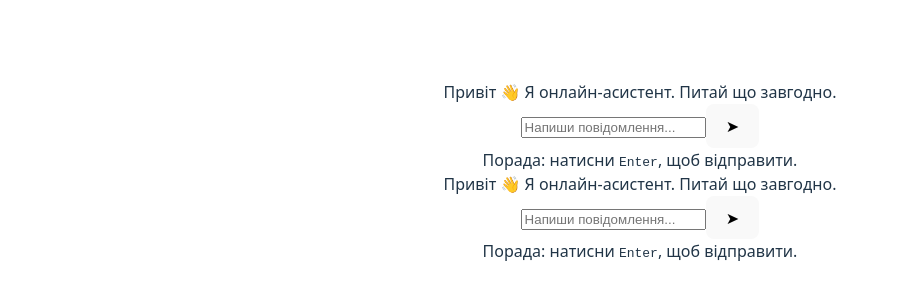
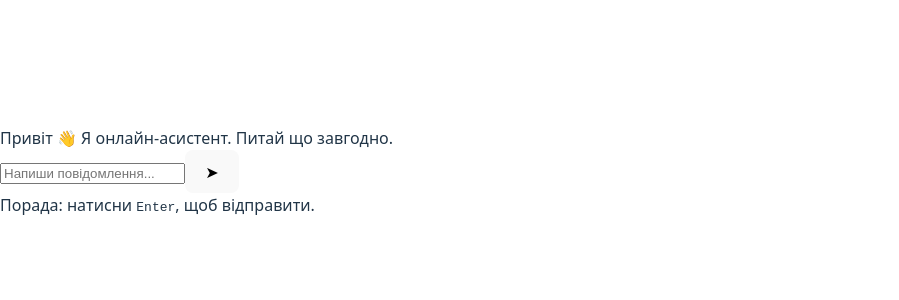
Before and after one commit to ArtemSeredenko/impossibleChat, a React (Vite) app: page / in a window 1280 px wide. Shown: the part 228-528 px from the top of the page, without its empty margins (0-899 px from the left). Built offline with nearby package versions, Linux system fonts and the light colour scheme.

Commit message:
dell app

```diff
--- a/src/main.tsx
+++ b/src/main.tsx
@@ -1,12 +1,12 @@
 import { StrictMode } from 'react'
 import { createRoot } from 'react-dom/client'
 import './index.css'
-import App from './App.tsx'
+
 import ChatBot from './components/ChatBot.tsx'
 
 createRoot(document.getElementById('root')!).render(
   <StrictMode>
-    <App />
+
     <ChatBot />
   </StrictMode>,
 )
```
